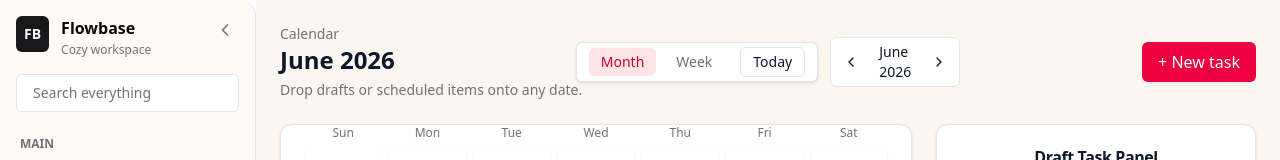
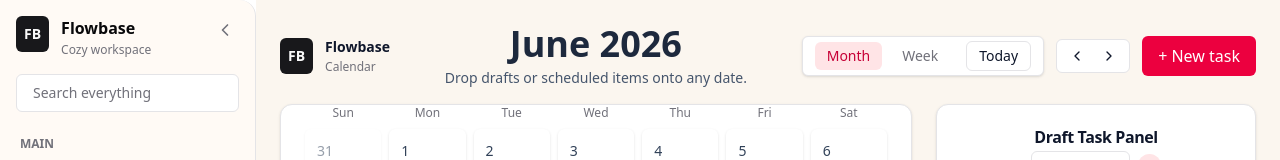
Before and after one commit to benhakim/flowbase-productivity-app, a Next.js app: page /calendar in a window 1280 px wide. Shown: the top 160 px of the page. Built offline with nearby package versions, Linux system fonts and the light colour scheme; no server answers.

Commit message:
style(calendar): move logo to top, center larger darker month title, and position controls right

```diff
--- a/app/dashboard/calendar/page.tsx
+++ b/app/dashboard/calendar/page.tsx
@@ -111,14 +111,23 @@ export default function CalendarPage() {
 
   return (
     <div className="space-y-6 max-w-6xl mx-auto w-full">
-      <header className="grid grid-cols-12 items-center gap-4">
-        <div className="col-span-4">
-          <div className="text-sm text-muted-foreground">Calendar</div>
-          <h1 className="text-2xl font-semibold">{monthLabel}</h1>
-          <div className="text-sm text-muted-foreground mt-1">Drop drafts or scheduled items onto any date.</div>
+      <header className="flex items-center justify-between gap-4 mb-4">
+        <div className="flex items-center gap-3">
+          <div className="rounded-md p-2 bg-primary text-primary-foreground flex items-center justify-center">
+            <span className="font-extrabold text-sm">FB</span>
+          </div>
+          <div className="hidden md:block">
+            <div className="font-semibold text-sm">Flowbase</div>
+            <div className="text-xs text-muted-foreground mt-0.5">Calendar</div>
+          </div>
         </div>
 
-        <div className="col-span-4 flex items-center justify-center gap-3">
+        <div className="flex-1 text-center">
+          <h1 className="text-3xl md:text-4xl font-bold text-slate-800">{monthLabel}</h1>
+          <div className="text-sm text-slate-600 mt-1 font-medium">Drop drafts or scheduled items onto any date.</div>
+        </div>
+
+        <div className="flex items-center gap-3">
           <div className="inline-flex items-center gap-2 bg-white border rounded-md px-3 py-1 shadow-sm">
             <button className={cn("text-sm px-3 py-1 rounded-md", view === 'month' ? 'bg-rose-100 text-rose-700' : 'text-muted-foreground')} onClick={() => setView('month')}>Month</button>
             <button className={cn("text-sm px-3 py-1 rounded-md", view === 'week' ? 'bg-rose-100 text-rose-700' : 'text-muted-foreground')} onClick={() => setView('week')}>Week</button>
@@ -127,12 +136,9 @@ export default function CalendarPage() {
 
           <div className="inline-flex items-center gap-2 bg-white border rounded-md px-2 py-1">
             <button className="p-1" onClick={prevMonth}><Icons.ChevronLeft className="w-4 h-4"/></button>
-            <div className="text-sm font-medium px-2">{monthLabel}</div>
             <button className="p-1" onClick={nextMonth}><Icons.ChevronRight className="w-4 h-4"/></button>
           </div>
-        </div>
 
-        <div className="col-span-4 flex items-center justify-end">
           <button className="bg-rose-600 text-white px-4 py-2 rounded-md">+ New task</button>
         </div>
       </header>
```
